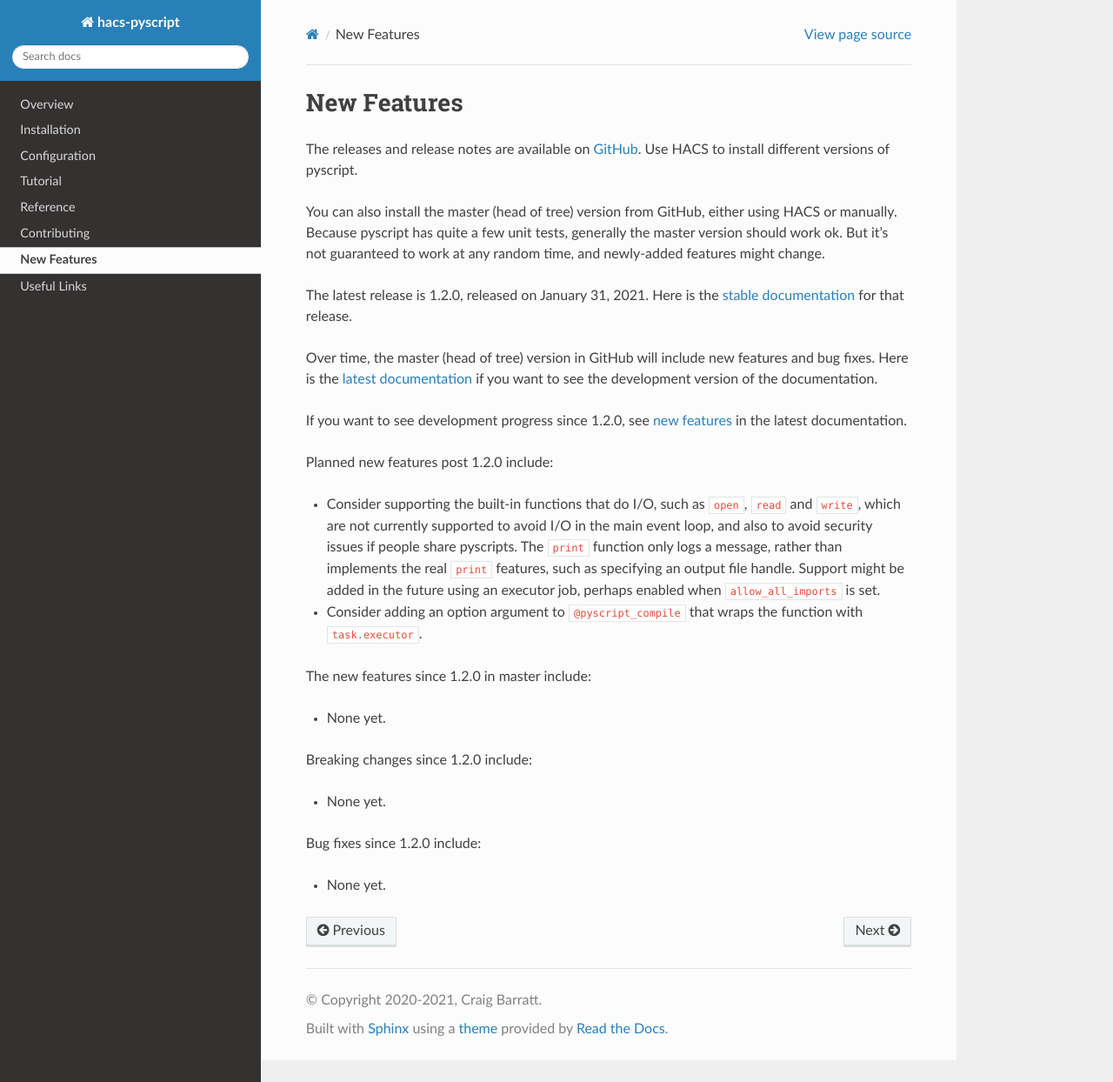
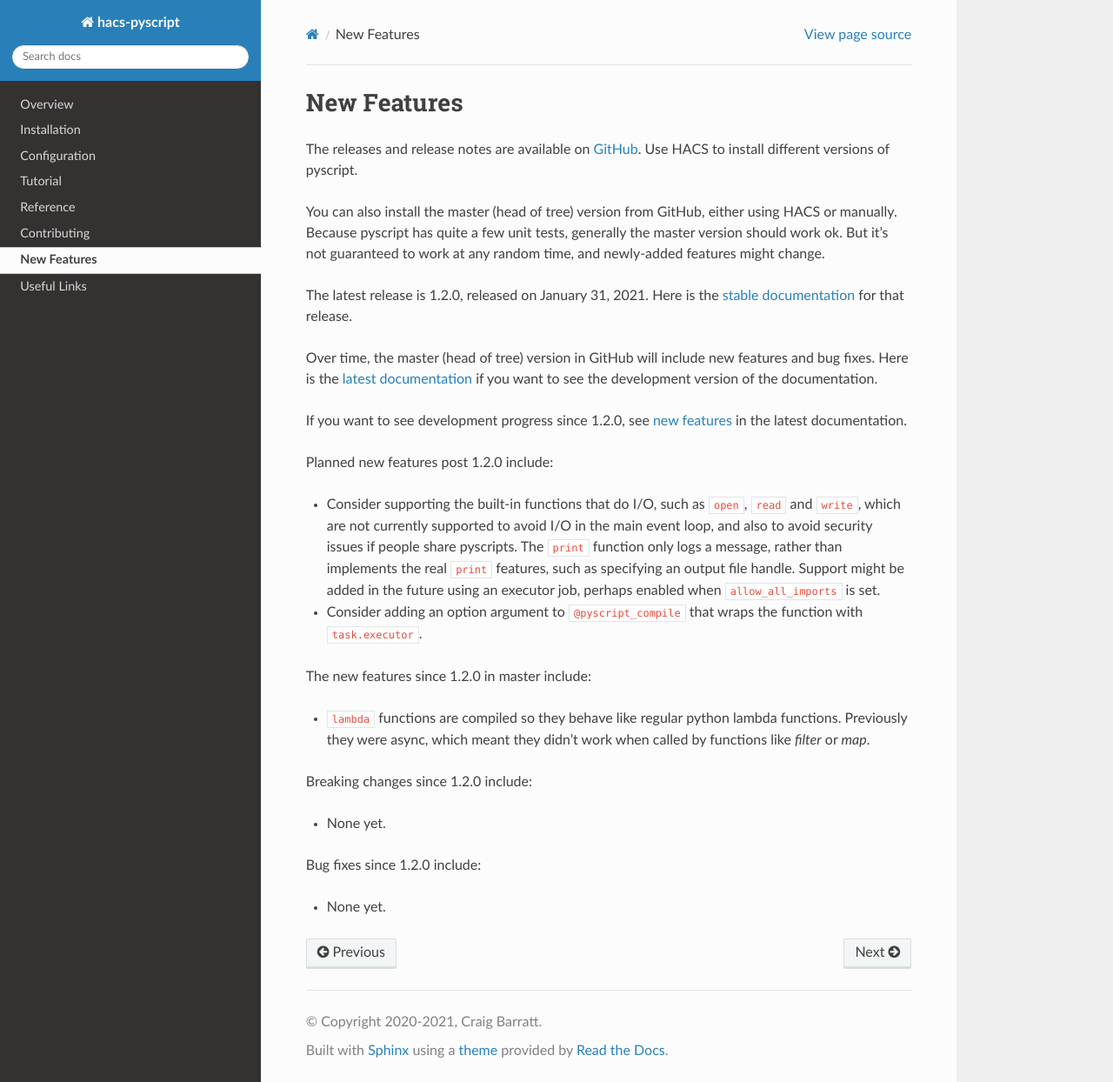
Before and after one commit to custom-components/pyscript, a Sphinx documentation site: the page built from docs/new_features.rst, in a window 1280 px wide and 1244 px high. Shown: the whole window at 87% size. Built offline with Sphinx 7.4.7 and the Read the Docs theme 2.0.0, drawn with Linux system fonts in a browser that asks for light colours.

Commit message:
update for lambda function change

```diff
--- a/docs/new_features.rst
+++ b/docs/new_features.rst
@@ -30,7 +30,8 @@ Planned new features post 1.2.0 include:
 
 The new features since 1.2.0 in master include:
 
-- None yet.
+- ``lambda`` functions are compiled so they behave like regular python lambda functions. Previously they were
+  async, which meant they didn't work when called by functions like `filter` or `map`.
 
 Breaking changes since 1.2.0 include:
 
```
